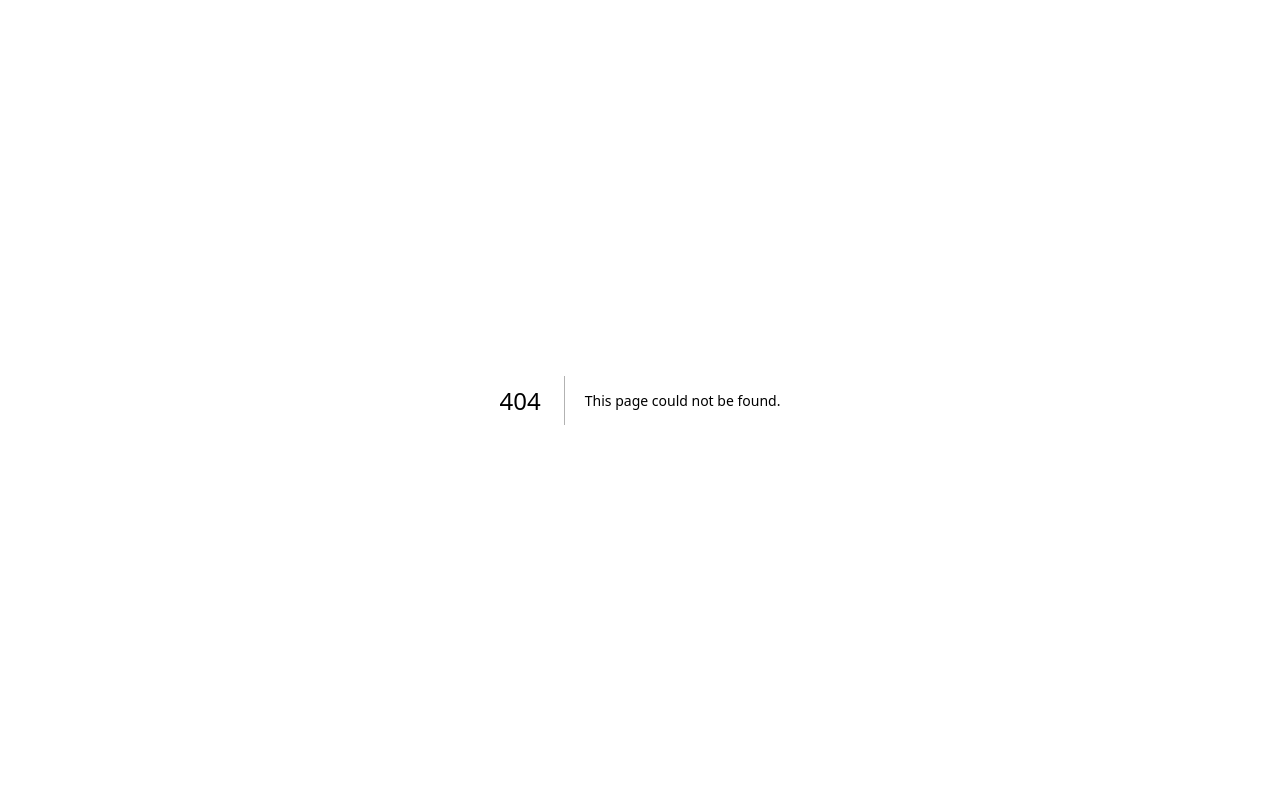
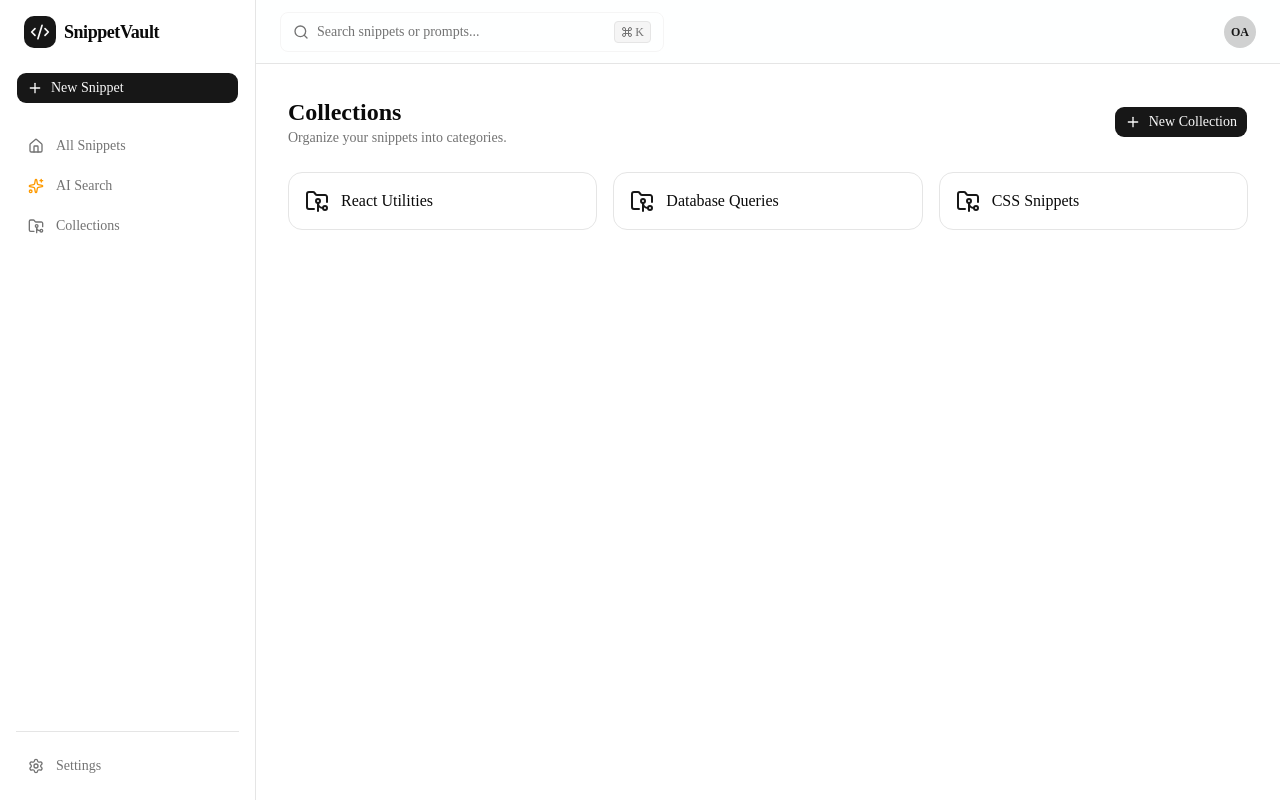
Before and after one commit to OshanDotMe/Noo-Snip, a Next.js app: page /collections in a window 1280 px wide. Before the commit this address had no page. Built offline with nearby package versions, Linux system fonts and the light colour scheme; no server answers.

Commit message:
Setting page setup

```diff
--- /dev/null
+++ b/app/collections/page.tsx
@@ -0,0 +1,34 @@
+"use client";
+
+import Header from "@/components/Header";
+import Sidebar from "@/components/Sidebar";
+import { Button } from "@/components/ui/button";
+import { FolderGit2, Plus } from "lucide-react";
+
+export default function CollectionsPage(){
+  return (
+    <div className="flex min-h-screen bg-background">
+      <Sidebar />
+      <div className="flex-1 flex flex-col">
+        <Header />
+        <main className="p-8 space-y-6">
+          <div className="flex items-center justify-between">
+            <div>
+              <h1 className="text-2xl font-bold">Collections</h1>
+              <p className="text-sm text-muted-foreground">Organize your snippets into categories.</p>
+            </div>
+            <Button className="gap-2"><Plus className="w-4 h-4" /> New Collection</Button>
+          </div>
+          <div className="grid grid-cols-1 md:grid-cols-3 gap-4">
+            {["React Utilities", "Database Queries", "CSS Snippets"].map((folder, i) => (
+              <div key={i} className="p-4 border border-border rounded-xl bg-card hover:bg-muted/50 cursor-pointer flex items-center gap-3">
+                <FolderGit2 className="w-6 h-6 text-primary" />
+                <span className="font-medium">{folder}</span>
+              </div>
+            ))}
+          </div>
+        </main>
+      </div>
+    </div>
+  );
+}
--- /dev/null
+++ b/app/settings/page.tsx
@@ -0,0 +1,29 @@
+"use client";
+
+import Sidebar from "@/components/Sidebar";
+import Header from "@/components/Header";
+import { Button } from "@/components/ui/button";
+import { Input } from "@/components/ui/input";
+import { toast } from "sonner";
+
+export default function SettingsPage() {
+  return (
+    <div className="flex min-h-screen bg-background">
+      <Sidebar />
+      <div className="flex-1 flex flex-col">
+        <Header />
+        <main className="p-8 max-w-2xl space-y-6">
+          <h1 className="text-2xl font-bold">Settings</h1>
+          <div className="space-y-4 border border-border p-6 rounded-xl bg-card">
+            <h2 className="font-semibold text-lg">AI & Vector Configurations</h2>
+            <div className="space-y-2">
+              <label className="text-sm font-medium">Default Search Threshold</label>
+              <Input defaultValue="0.1" type="number" step="0.01" />
+            </div>
+            <Button onClick={() => toast.success("Settings saved successfully!")}>Save Changes</Button>
+          </div>
+        </main>
+      </div>
+    </div>
+  );
+}
```
